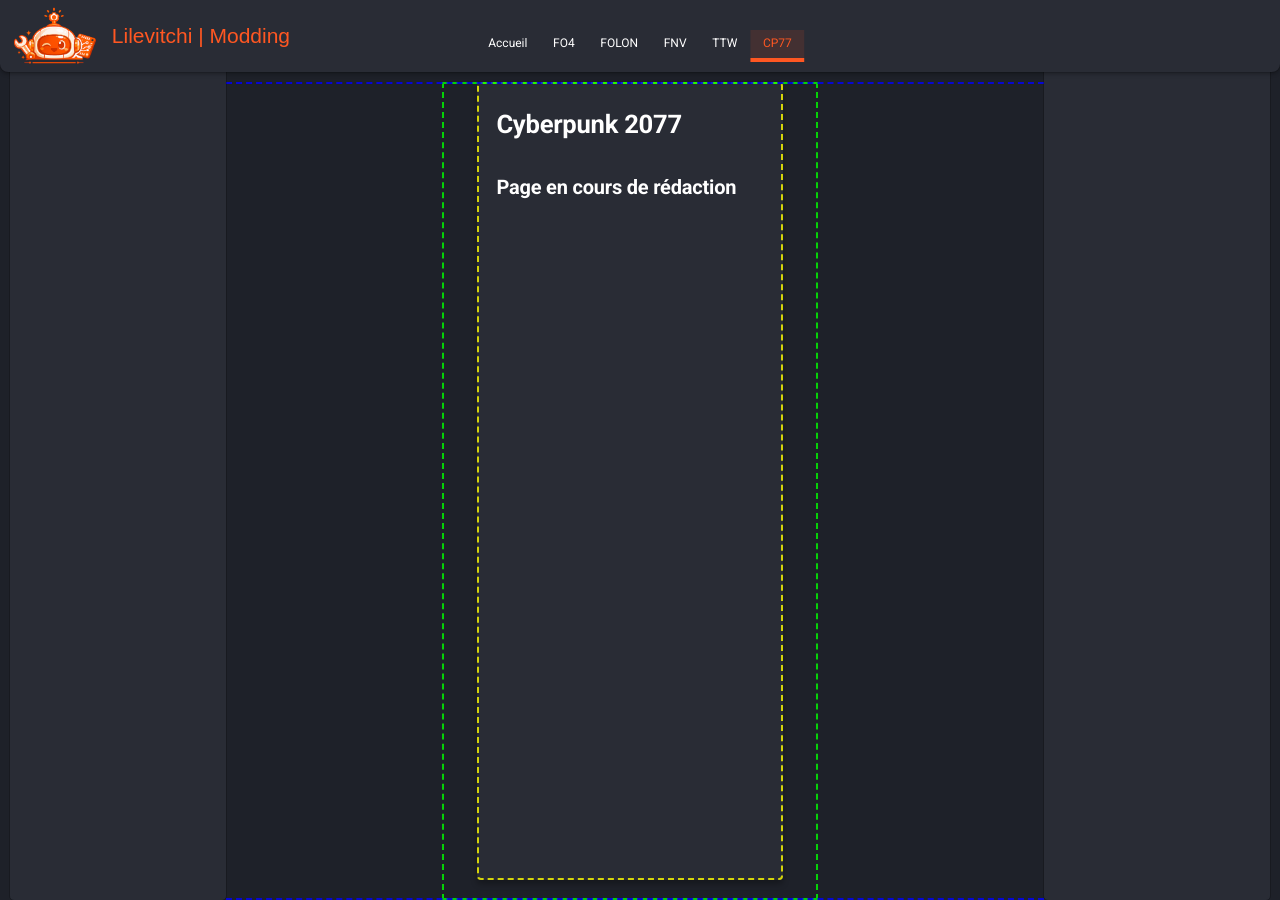
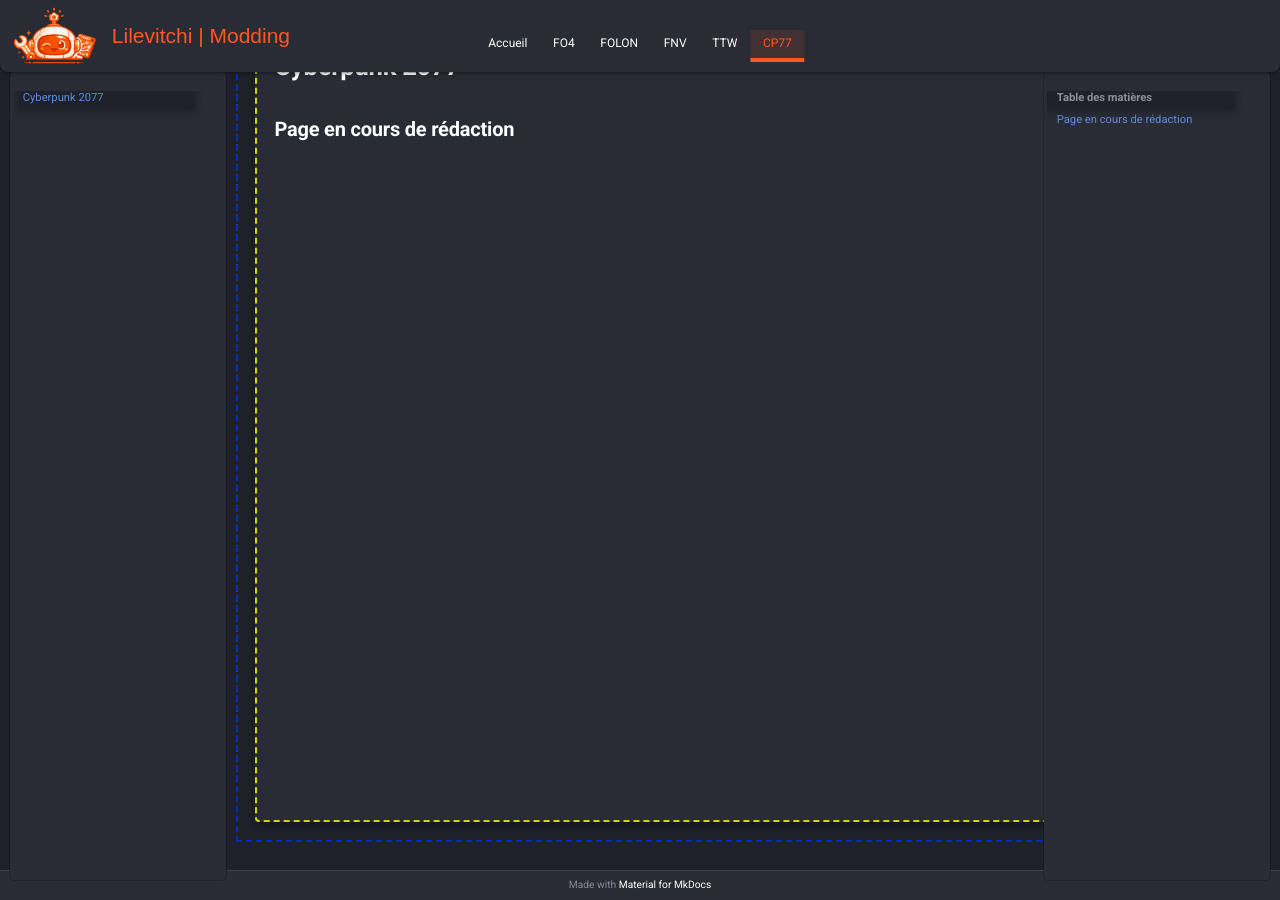
Before and after one commit to Lilevitchi/lilevitchi.github.io, an MkDocs documentation site: the page built from docs/cyberpunk/index.md, in a window 1280 px wide and 900 px high. Built offline with MkDocs 1.6.1 and Material for MkDocs 9.7.7, drawn with Linux system fonts in a browser that asks for light colours.

Commit message:
Update extra.css

```diff
--- a/docs/stylesheets/extra.css
+++ b/docs/stylesheets/extra.css
@@ -67,10 +67,6 @@
    1. GLOBAL
    ==============================*/
 
-* {
-  box-sizing: border-box;
-}
-
 html {
   scroll-behavior: smooth;
   font-size: 16px;
@@ -128,7 +124,6 @@
   left: 0;
   right: 0;
 
-  width: 100%;
   height: var(--header-height);
   background: var(--bg-surface);
   z-index: 100;
@@ -285,19 +280,14 @@
 
 /* Main container */
 [data-md-color-scheme] .md-main {
-  display: flex;
-  flex-direction: column;
-  min-height: 100vh;
+  display: relative;
+  margin-top: calc(var(--header-height) + var(--layout-gap));
 }
 
 /* Zone centrale (sidebars + contenu) */
 [data-md-color-scheme] .md-main__inner {
-  display: flex;
-  flex: 1;
-
-  margin-left: var(--sidebar-width-primary);
-  margin-right: var(--sidebar-width-secondary);
-  margin-top: calc(var(--header-height) + var(--sidebar-gap));
+  margin-left: calc(var(--sidebar-width-primary) + (var(--sidebar-gap) * 2));
+  margin-right: var(--sidebar-width-secondary) + (var(--sidebar-gap) * 2));
 
   outline: 2px dashed rgba(0, 0, 255, 0.8); /* Bleu (Debug) */
   outline-offset: -2px;
@@ -310,15 +300,14 @@
 /* Sidebars */
 [data-md-color-scheme] .md-sidebar {
   position: fixed;
-  height: 100vh;
+  height: calc(100vh - var(--header-height) - (var(--sidebar-gap) * 2));
   top: calc(var(--header-height) + var(--sidebar-gap));
-  bottom: var(--sidebar-gap);
 
   background: var(--bg-surface);
   border-radius: var(--radius-sm);
   outline: 1px solid rgba(0,0,0,0.2);
 
-  overflow-y: auto;
+  overflow: hidden;
   transition:
         bottom 200ms ease,
         transform 333ms cubic-bezier(0, 0, 0, 1);
@@ -342,12 +331,7 @@
 
 /* Zone de contenu centrale */
 [data-md-color-scheme] .md-content {
-  flex: 1;
-
-  margin-left: calc(var(--sidebar-width-primary) + var(--sidebar-gap));
-  margin-right: calc(var(--sidebar-width-secondary) + var(--sidebar-gap));
-
-  padding: 0 1rem;
+  min-height: calc(100vh - var(--header-height) - var(--sidebar-gap));
 
   outline: 2px dashed rgba(0, 255, 0, 0.8); /* Vert (Debug) */
   outline-offset: -2px;
```
